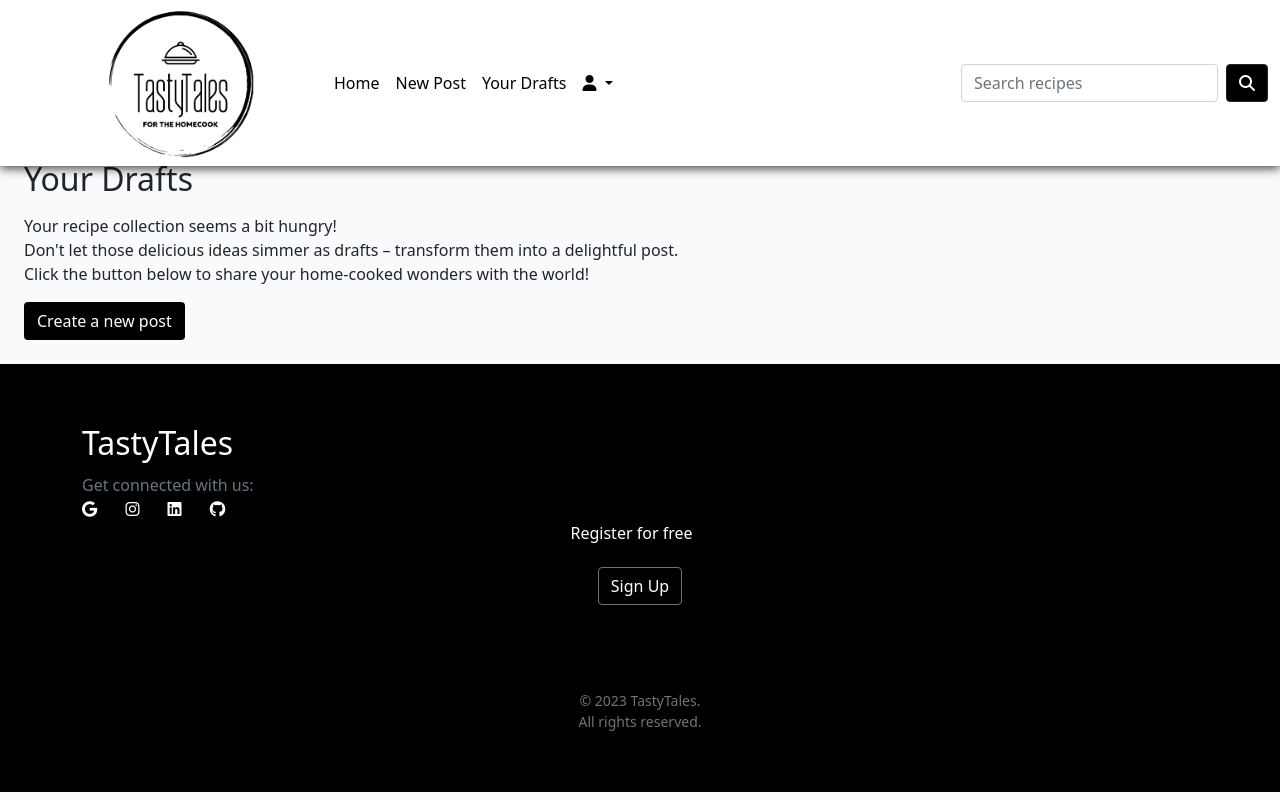
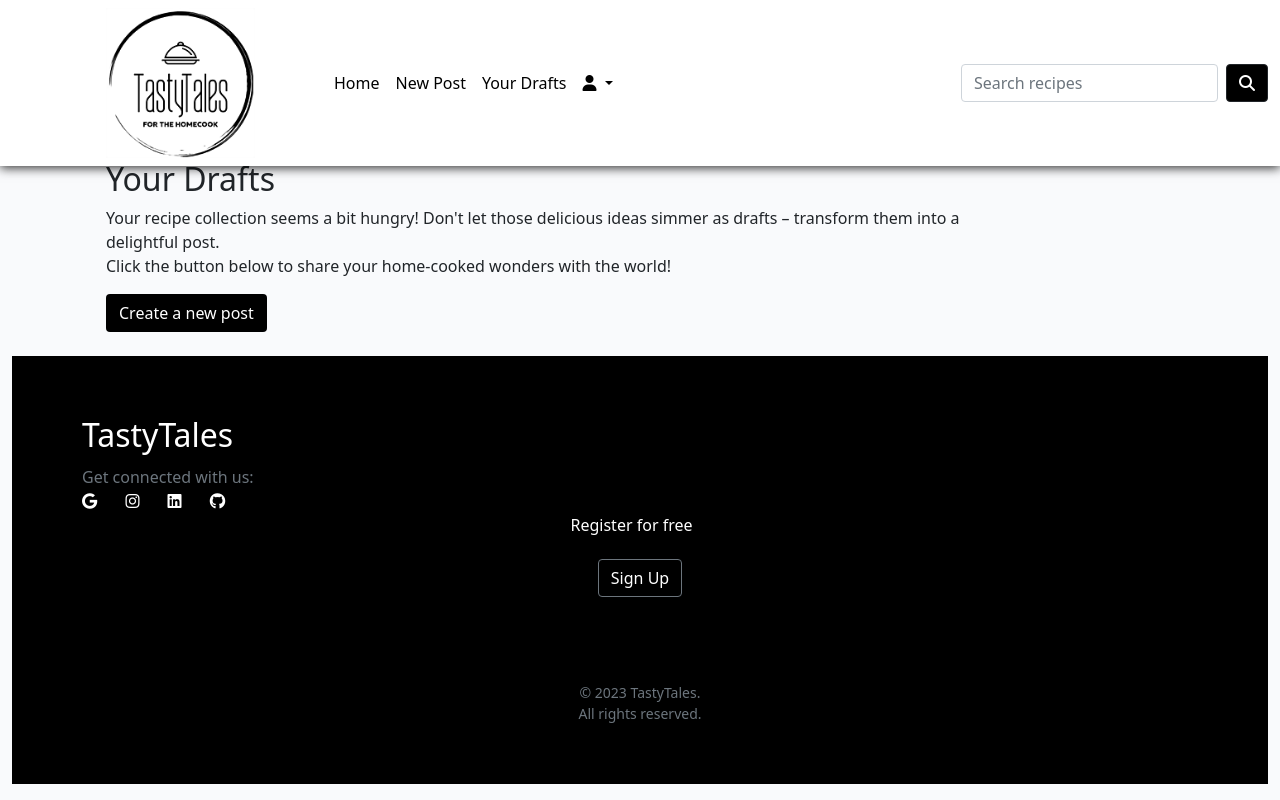
Before and after one commit to patthoege/tasty-tales-blog-pp4, a Django app: page /drafts/ in a window 1280 px wide. Run offline with Django 3.2, Linux system fonts and the light colour scheme; the visitor is signed in with stand-in values (Sample User, id 1); data that the repository does not hold is empty; parts of the project's set-up code (start-up, migrations or seed data) failed here and were passed over; some libraries are stand-ins or nearby versions.

Commit message:
Structure  he draft list content template

```diff
--- a/templates/base.html
+++ b/templates/base.html
@@ -23,7 +23,7 @@
 </head>
 
 <body class="d-flex flex-column h-100 main-bg navbar-padding">
-
+    <div class="container-fluid">
     <header>
         <!-- Nav Bar template by Bootstrap -->
         <nav class="
@@ -201,6 +201,7 @@
         }, 4000);
     });
     </script>
+    </div>
 </body>
 
 </html>
--- a/templates/draft_list.html
+++ b/templates/draft_list.html
@@ -2,7 +2,9 @@
 {% extends 'base.html' %}
 
 {% block content %}
-<div class="col-12 m-4 left">
+<div class="container">
+    <div class="row">
+        <div class="col-10 m-4">
             <h2>Your Drafts</h2>
 
             {% if drafts %}
@@ -12,12 +14,16 @@
                     {% endfor %}
                 </ul>
             {% else %}
-    <p class="mt-3">
-        Your recipe collection seems a bit hungry!<br>
+            <p class="mt-2">
+                Your recipe collection seems a bit hungry!
                 Don't let those delicious ideas simmer as drafts – transform them into a delightful post.<br>
                 Click the button below to share your home-cooked wonders with the world!
             </p>
             <a class="btn btn-sign d-inline-block mt-3 mt-md-0" href="{% url 'add_post' %}">Create a new post</a>
             {% endif %}
         </div>
+    </div>
+
+</div>
+
 {% endblock %}
```
Lines whose indentation alone changed are shown as unchanged.
